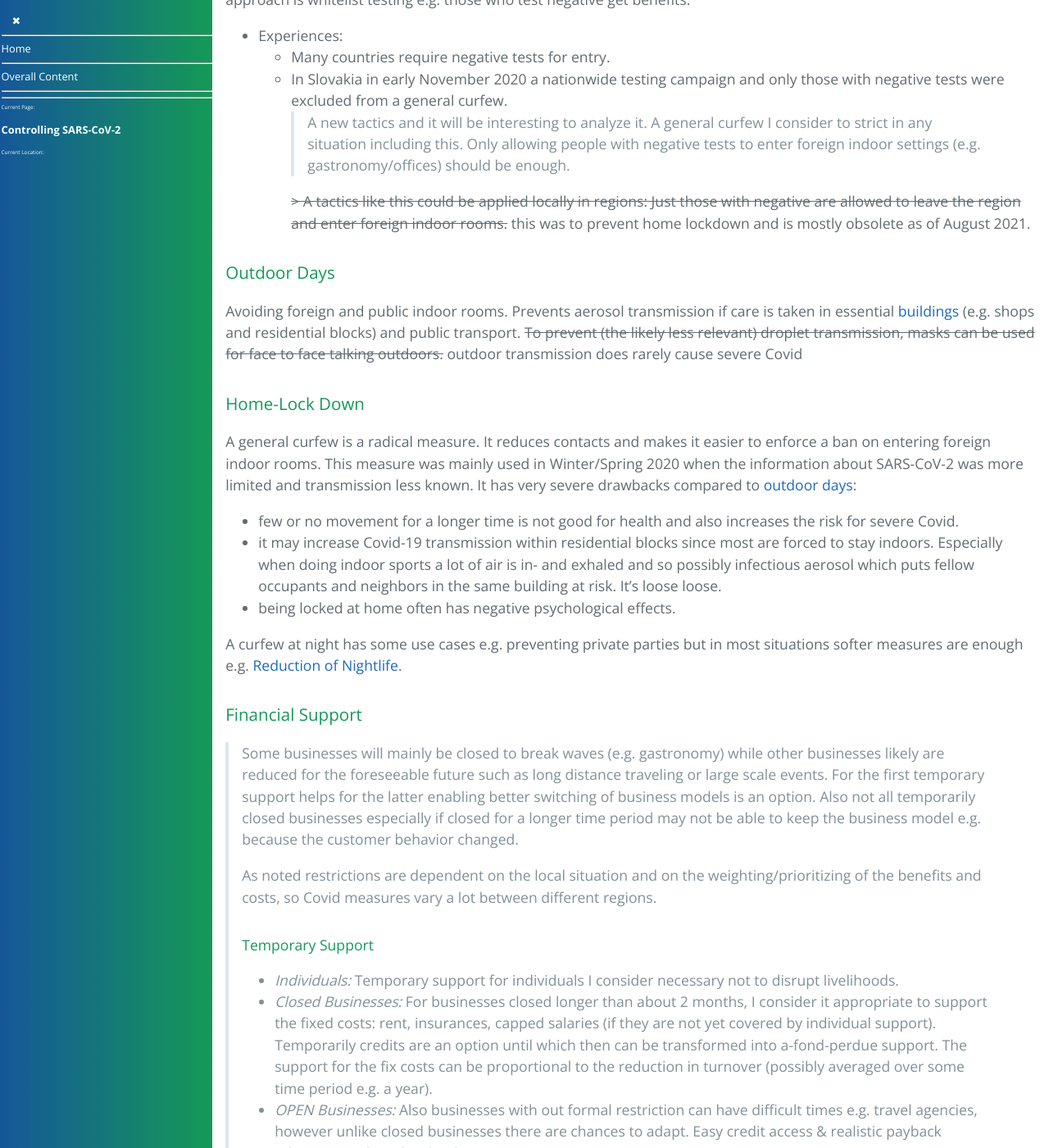
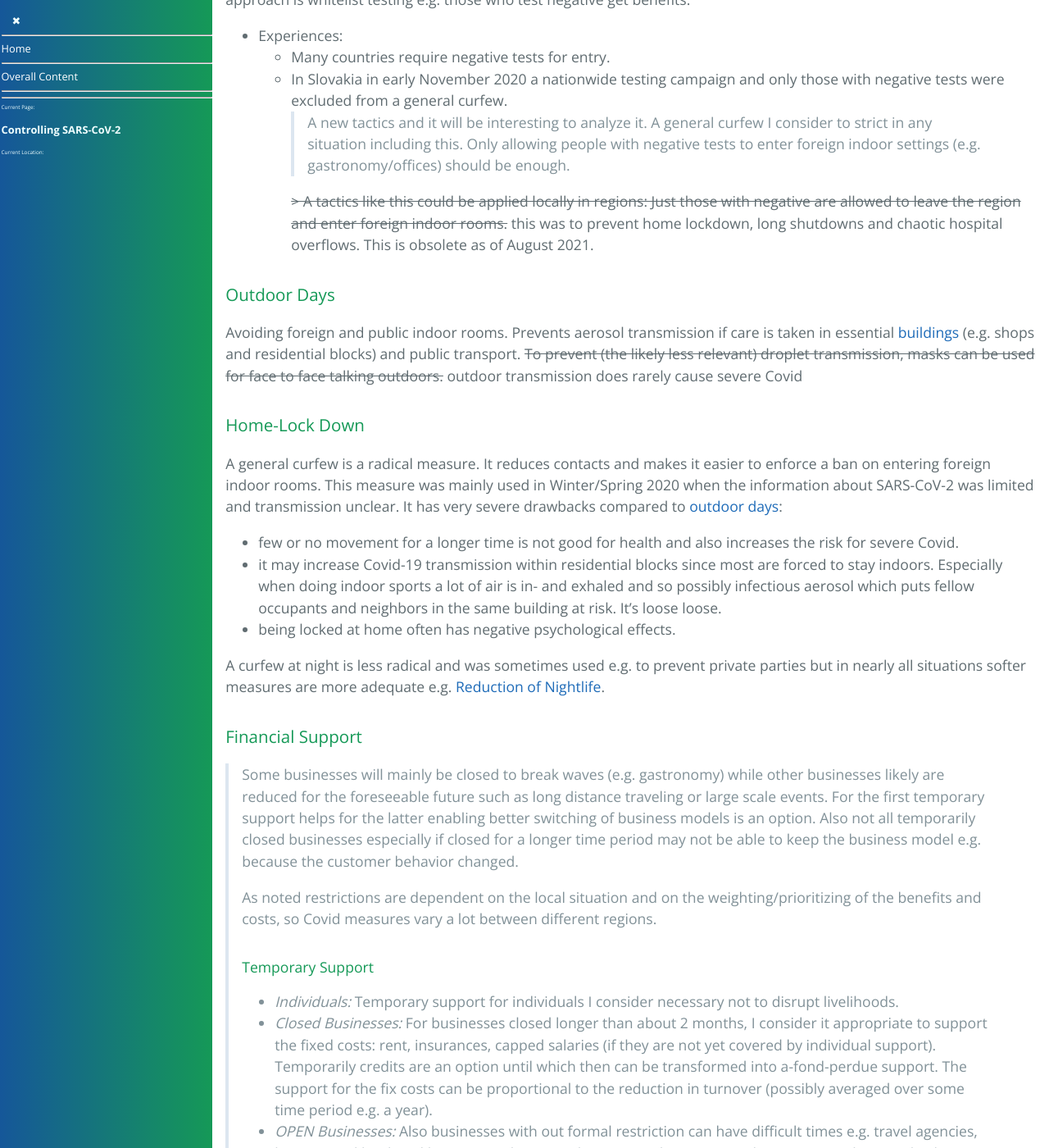
Before and after one commit to forestgrape/coronavirus, a Jekyll site: the page built from 7_social/controlling.md, in a window 1280 px wide and 1400 px high, scrolled down 11052 px. Shown: the whole window at 82% size. Built offline with Jekyll 4.4.1, drawn with Linux system fonts in a browser that asks for light colours; our own code applies the rules of GitHub Pages for plain Markdown files.

Commit message:
formulations

```diff
--- a/7_social/controlling.md
+++ b/7_social/controlling.md
@@ -308,7 +308,7 @@ Often turning up for test is not associated with any benefits, on the contrary i
   * In Slovakia in early November 2020 a nationwide testing campaign and only those with negative tests were excluded from a general curfew.
     > A new tactics and it will be interesting to analyze it. A general curfew I consider to strict in any situation including this. Only allowing people with negative tests to enter foreign indoor settings (e.g. gastronomy/offices) should be enough.
 
-    ~~> A tactics like this could be applied locally in regions: Just those with negative are allowed to leave the region and enter foreign indoor rooms.~~ this was to prevent home lockdown and is mostly obsolete as of August 2021.
+    ~~> A tactics like this could be applied locally in regions: Just those with negative are allowed to leave the region and enter foreign indoor rooms.~~ this was to prevent home lockdown, long shutdowns and chaotic hospital overflows. This is obsolete as of August 2021.
 
 
 ### Outdoor Days
@@ -316,12 +316,12 @@ Avoiding foreign and public indoor rooms. Prevents aerosol transmission if care
 
 
 ### Home-Lock Down
-A general curfew is a radical measure. It reduces contacts and makes it easier to enforce a ban on entering foreign indoor rooms. This measure was mainly used in Winter/Spring 2020 when the information about SARS-CoV-2 was more limited and transmission less known. It has very severe drawbacks compared to [outdoor days](#outdoor-days):
+A general curfew is a radical measure. It reduces contacts and makes it easier to enforce a ban on entering foreign indoor rooms. This measure was mainly used in Winter/Spring 2020 when the information about SARS-CoV-2 was limited and transmission unclear. It has very severe drawbacks compared to [outdoor days](#outdoor-days):
 * few or no movement for a longer time is not good for health and also increases the risk for severe Covid.
 * it may increase Covid-19 transmission within residential blocks since most are forced to stay indoors. Especially when doing indoor sports a lot of air is in- and exhaled and so possibly infectious aerosol which puts fellow occupants and neighbors in the same building at risk. It's loose loose.
 * being locked at home often has negative psychological effects.
 
-A curfew at night has some use cases e.g. preventing private parties but in most situations softer measures are enough e.g. [Reduction of Nightlife](#reduction-of-nightlife).
+A curfew at night is less radical and was sometimes used e.g. to prevent private parties but in nearly all situations softer measures are more adequate e.g. [Reduction of Nightlife](#reduction-of-nightlife).
 
 
 ### Financial Support
```
